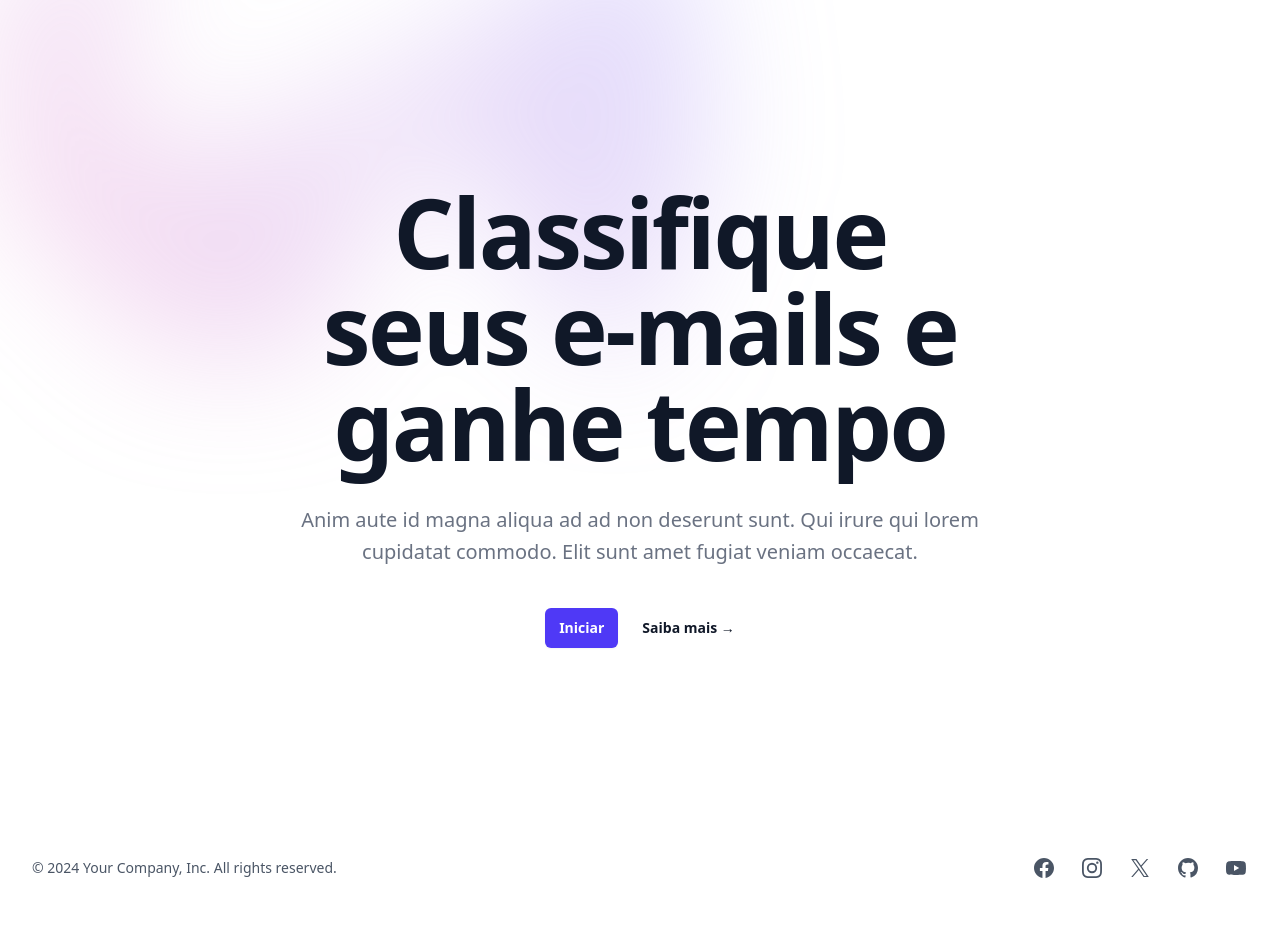
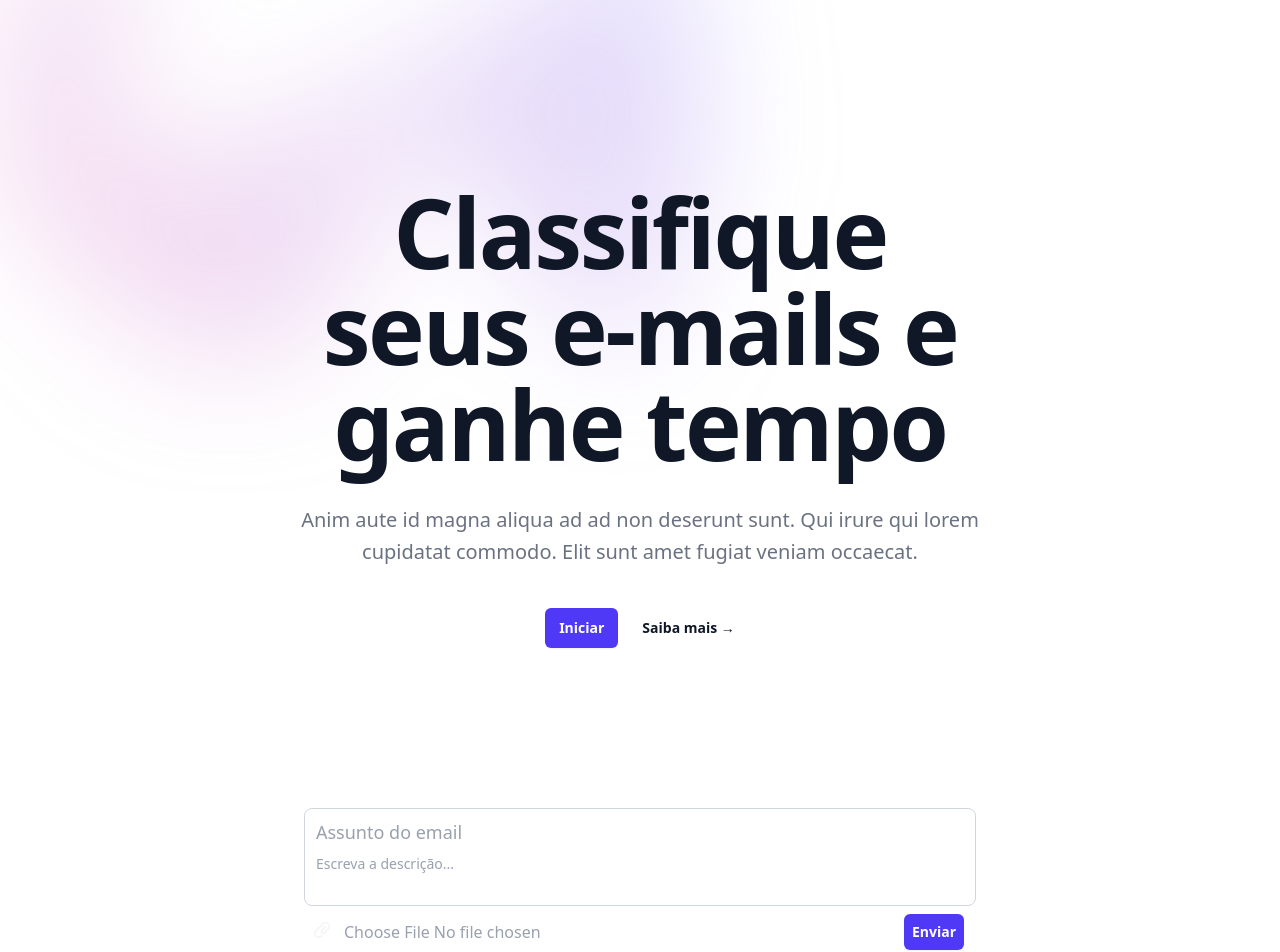
Before and after one commit to GibsonCS/autou, a React (Vite) app in the folder frontend/: page / in a window 1280 px wide. Shown: the top 952 px of the page. Before the commit the page ends 928 px from the top, so only its background shows below. Built offline with nearby package versions, Linux system fonts and the light colour scheme.

Commit message:
feat: implements form

```diff
--- a/frontend/src/App.tsx
+++ b/frontend/src/App.tsx
@@ -1,11 +1,10 @@
-'use client'
+import Form from "./components/form";
 
 export default function App() {
   return (
-    <>
     <div className="dark:bg-gray-900">
       <main className="isolate">
-        <div className="relative pt-14">
+        <div className="relative pt-14 flex flex-col items-center p-3">
           <div
             aria-hidden="true"
             className="absolute inset-x-0 -top-40 -z-10 transform-gpu overflow-hidden blur-3xl sm:-top-80"
@@ -13,7 +12,7 @@ export default function App() {
             <div
               style={{
                 clipPath:
-                'polygon(74.1% 44.1%, 100% 61.6%, 97.5% 26.9%, 85.5% 0.1%, 80.7% 2%, 72.5% 32.5%, 60.2% 62.4%, 52.4% 68.1%, 47.5% 58.3%, 45.2% 34.5%, 27.5% 76.7%, 0.1% 64.9%, 17.9% 100%, 27.6% 76.8%, 76.1% 97.7%, 74.1% 44.1%)',
+                  "polygon(74.1% 44.1%, 100% 61.6%, 97.5% 26.9%, 85.5% 0.1%, 80.7% 2%, 72.5% 32.5%, 60.2% 62.4%, 52.4% 68.1%, 47.5% 58.3%, 45.2% 34.5%, 27.5% 76.7%, 0.1% 64.9%, 17.9% 100%, 27.6% 76.8%, 76.1% 97.7%, 74.1% 44.1%)",
               }}
               className="relative left-[calc(50%-11rem)] aspect-1155/678 w-144.5 -translate-x-1/2 rotate-30 bg-linear-to-tr from-[#ff80b5] to-[#9089fc] opacity-30 sm:left-[calc(50%-30rem)] sm:w-288.75 dark:opacity-20"
             />
@@ -25,8 +24,9 @@ export default function App() {
                   Classifique seus e-mails e ganhe tempo
                 </h1>
                 <p className="mt-8 text-lg font-medium text-pretty text-gray-500 sm:text-xl/8 dark:text-gray-400">
-                  Anim aute id magna aliqua ad ad non deserunt sunt. Qui irure qui lorem cupidatat commodo. Elit sunt
-                  amet fugiat veniam occaecat.
+                  Anim aute id magna aliqua ad ad non deserunt sunt. Qui irure
+                  qui lorem cupidatat commodo. Elit sunt amet fugiat veniam
+                  occaecat.
                 </p>
                 <div className="mt-10 flex items-center justify-center gap-x-6">
                   <a
@@ -35,16 +35,19 @@ export default function App() {
                   >
                     Iniciar
                   </a>
-                  <a href="#" className="text-sm/6 font-semibold text-gray-900 dark:text-white">
+                  <a
+                    href="#"
+                    className="text-sm/6 font-semibold text-gray-900 dark:text-white"
+                  >
                     Saiba mais <span aria-hidden="true">→</span>
                   </a>
                 </div>
               </div>
             </div>
           </div>
+          <Form />
         </div>
       </main>
     </div>
-     </>
-  )
+  );
 }
--- /dev/null
+++ b/frontend/src/components/form.tsx
@@ -0,0 +1,78 @@
+import { PaperClipIcon } from "@heroicons/react/20/solid";
+import { useForm } from "react-hook-form";
+
+export default function Form() {
+  type FormInputs = {
+    title: string;
+    description: string;
+    file: File;
+  };
+
+  const {
+    register,
+    handleSubmit,
+    formState: { errors },
+  } = useForm<FormInputs>();
+
+  const handleForm = async (data: FormInputs) => {
+    console.log(data);
+  };
+
+  return (
+    <form onSubmit={handleSubmit(handleForm)} className="sm:w-2xl w-full">
+      <div className="rounded-lg bg-white outline-1 -outline-offset-1 outline-gray-300 focus-within:outline-2 focus-within:-outline-offset-2 focus-within:outline-indigo-600 dark:bg-gray-800/50 dark:outline-white/10 dark:focus-within:outline-indigo-500">
+        <input
+          id="title"
+          {...register("title", { required: "Este campo é obrigatório" })}
+          type="text"
+          placeholder="Assunto do email"
+          className="block w-full px-3 pt-2.5 text-lg font-medium text-gray-900 placeholder:text-gray-400 focus:outline-none dark:text-white dark:placeholder:text-gray-500"
+        />
+        {errors.title && (
+          <span className="p-2 text-sm text-red-300">
+            {errors.title.message}
+          </span>
+        )}
+
+        <textarea
+          id="description"
+          {...register("description", {
+            required: "O campo descrição é obrigatório",
+          })}
+          placeholder="Escreva a descrição..."
+          className="block w-full resize-none px-3 py-1.5 text-base text-gray-900 placeholder:text-gray-400 focus:outline-none sm:text-sm/6 dark:text-white dark:placeholder:text-gray-500"
+          defaultValue={""}
+        />
+        {errors.description && (
+          <span className="p-2 text-sm text-red-300">
+            {errors.description.message}
+          </span>
+        )}
+      </div>
+      <div className="flex items-center justify-between space-x-3 px-2 py-2 sm:px-3 dark:border-white/10">
+        <div className="flex">
+          <PaperClipIcon
+            aria-hidden="true"
+            className="mr-2 -ml-1 size-5 text-gray-100 dark:group-hover:text-gray-100"
+          />
+          <input
+            type="file"
+            {...register("file", {
+              required: "O envio do arquivo em pdf é obrigatório.",
+            })}
+            className="group -my-2 -ml-2 inline-flex items-center rounded-full px-3 py-2 text-left text-gray-400 dark:text-gray-500"
+          />
+          {errors.file && (
+            <span className="text-sm text-red-300">{errors.file.message}</span>
+          )}
+        </div>
+        <button
+          type="submit"
+          className="p-2 items-center rounded-md bg-indigo-600 text-sm font-semibold text-white shadow-xs hover:bg-indigo-500 focus-visible:outline-2 focus-visible:outline-offset-2 focus-visible:outline-indigo-600 dark:bg-indigo-500 dark:hover:bg-indigo-400 dark:focus-visible:outline-indigo-500"
+        >
+          Enviar
+        </button>
+      </div>
+    </form>
+  );
+}
```
Also changed, not shown: frontend/src/components/footer.tsx (+14 -14 lines), frontend/src/components/layout.tsx (+2 -7 lines), frontend/src/main.tsx (+10 -11 lines).
